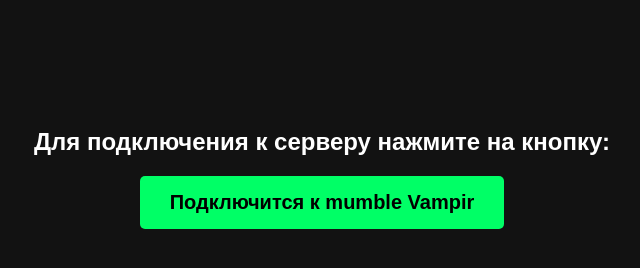
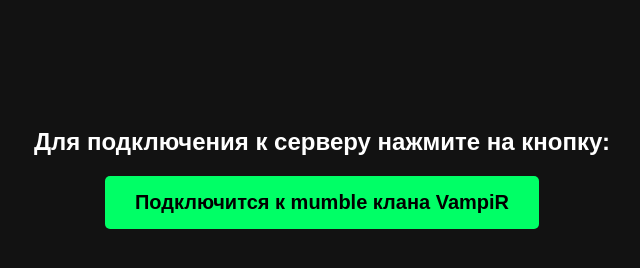
Before and after one commit to aleksandrzalega-ops/mumble-connect, a plain HTML site: page index.html in a window 1280 px wide. Shown: the whole page, without its empty margins (318-958 px from the left). Drawn offline with Linux system fonts and the light colour scheme.

Commit message:
Update index.html

```diff
--- a/index.html
+++ b/index.html
@@ -11,6 +11,6 @@
 </head>
 <body>
     <h2>Для подключения к серверу нажмите на кнопку:</h2>
-    <a href="mumble://s2.mumble-voip.com:50080">Подключится к mumble Vampir</a>
+    <a href="mumble://s2.mumble-voip.com:50080">Подключится к mumble клана VampiR</a>
 </body>
 </html>
```
